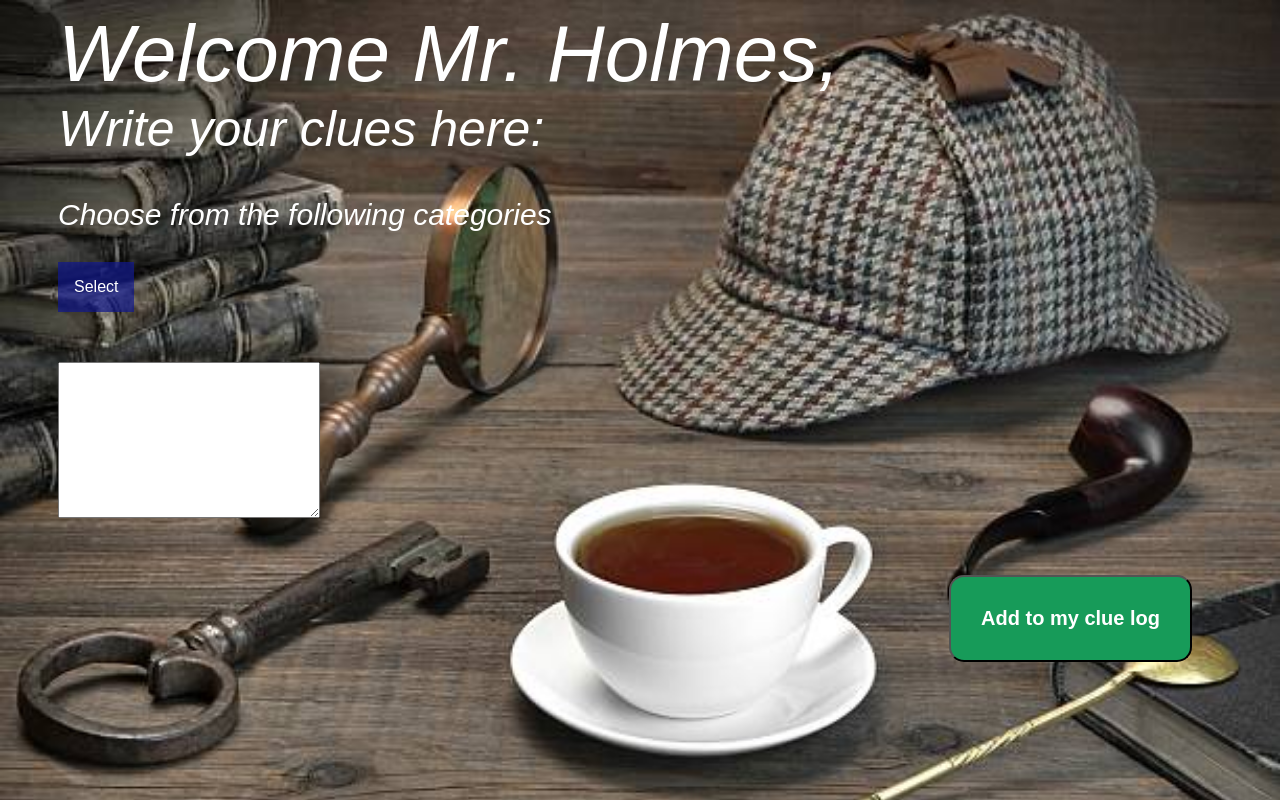
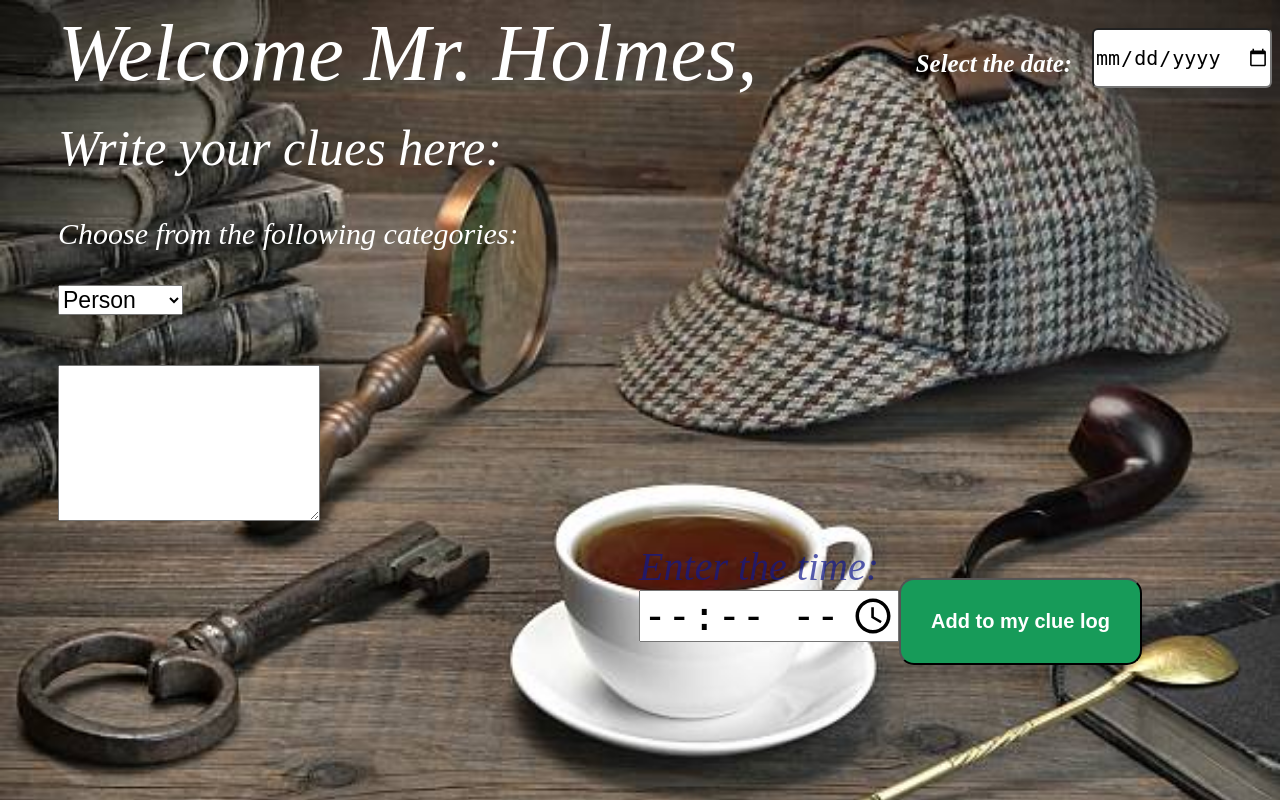
Before and after one commit to TheGoodCoder12/The-Mind-Map, a Flask app: template templates/clue.html in a window 1280 px wide. Run offline with Flask 3, Linux system fonts and the light colour scheme; the template is opened without the code that fills it, so the values that code supplies are empty; a map, chart or similar area stays blank; some libraries are stand-ins or nearby versions.

Commit message:
More styling on clue organizer

```diff
--- a/static/css/clue.css
+++ b/static/css/clue.css
@@ -4,9 +4,43 @@ body{
     background-repeat: no-repeat;
     background-size: cover;
     background-color: rgba(255, 255, 255, );
-    font-family: sans-serif;
+    font-family: 'Crimes Times Six';
     font-style: italic;
     font-size: 30px;
+}
+.date{
+  display: flex;
+  justify-content: space-between;
+}
+.dateIn{
+  display: flex;
+}
+#date{
+  font-size: 20px;
+  height: 50%;
+  margin-top: 20px;
+  border-radius: 6px;
+}
+.save{
+  display: flex;
+  color: white;
+  justify-content: space-between;
+  height: 40%;
+}
+.text{
+  margin-top: 15px;
+  font-size: 40px;
+}
+#time{
+  font-size: 40px;
+}
+h5{
+  margin-right: 20px;
+  color: white;
+}
+#clue{
+  margin-left: 50px;
+  font-size: 23px;
 }
 .dropbtn {
     background-color: #10188db2;
--- a/templates/clue.html
+++ b/templates/clue.html
@@ -1,6 +1,7 @@
 <!DOCTYPE html>
 <html lang="en">
 <!-- someone pls add logo and navigate to home page button as well as logo  -->
+
 <head>
     <meta charset="UTF-8">
     <meta name="viewport" content="width=device-width, initial-scale=1.0">
@@ -10,32 +11,45 @@
 </head>
 
 <body>
-    <div class="welcome">Welcome Mr. Holmes, </div>
-    <div class="heading">Write your clues here: </div>
-    <!-- category selection -->
-    <p>Choose from the following categories</p>
-
-    <div class="dropdown">
-        <button class="dropbtn">Select</button>
-        <div class="dropdown-content">
-            <a href="#">Link 1</a>
-            <a href="#">Link 2</a>
-            <a href="#">Link 3</a>
+    <div class="date">
+        <div class="welcome font">Welcome Mr. Holmes,
+        </div>
+        <div class="dateIn">
+            <h5>Select the date: </h5>
+            <input type="date" id="date">
         </div>
     </div>
+    <div class="heading font">Write your clues here: </div>
+    <!-- category selection -->
+    <p>Choose from the following categories:</p>
+    <select id="clue">
+        <option value="person">Person</option>
+        <option value="photo">Photo</option>
+        <option value="video">Video</option>
+        <option value="footprints">Footprints</option>
+        <option value="object">Object</option>
+    </select>
     <div class="texteditor">
         <textarea name="content" id="editor" cols="30" rows="10"></textarea>
-        <script>
-            ClassicEditor
-                .create(document.querySelector('#editor'))
-                .catch(error => {
-                    console.error(error);
-                });
-        </script>
+        <div class="save">
+            <div class="text">
+                Enter the time:
+                <br>
+                <input type="time" id="time">
+            </div>
+            <div class="btn">
+                <button>Add to my clue log</button>
+            </div>
+        </div>
     </div>
-    <div class="save">
-        <button>Add to my clue log</button>
     </div>
+    <script>
+        ClassicEditor
+            .create(document.querySelector('#editor'))
+            .catch(error => {
+                console.error(error);
+            });
+    </script>
 </body>
 
 </html>
```
